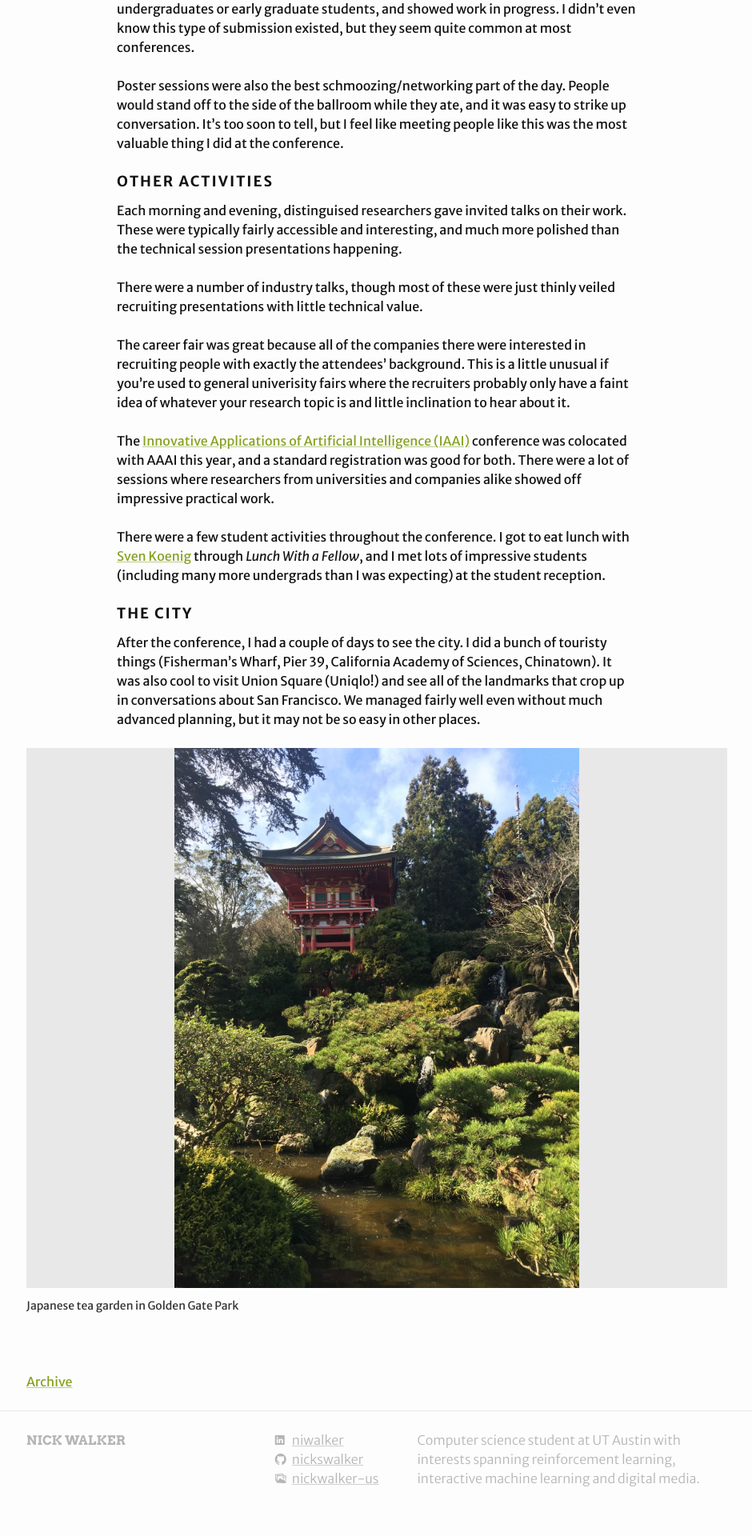
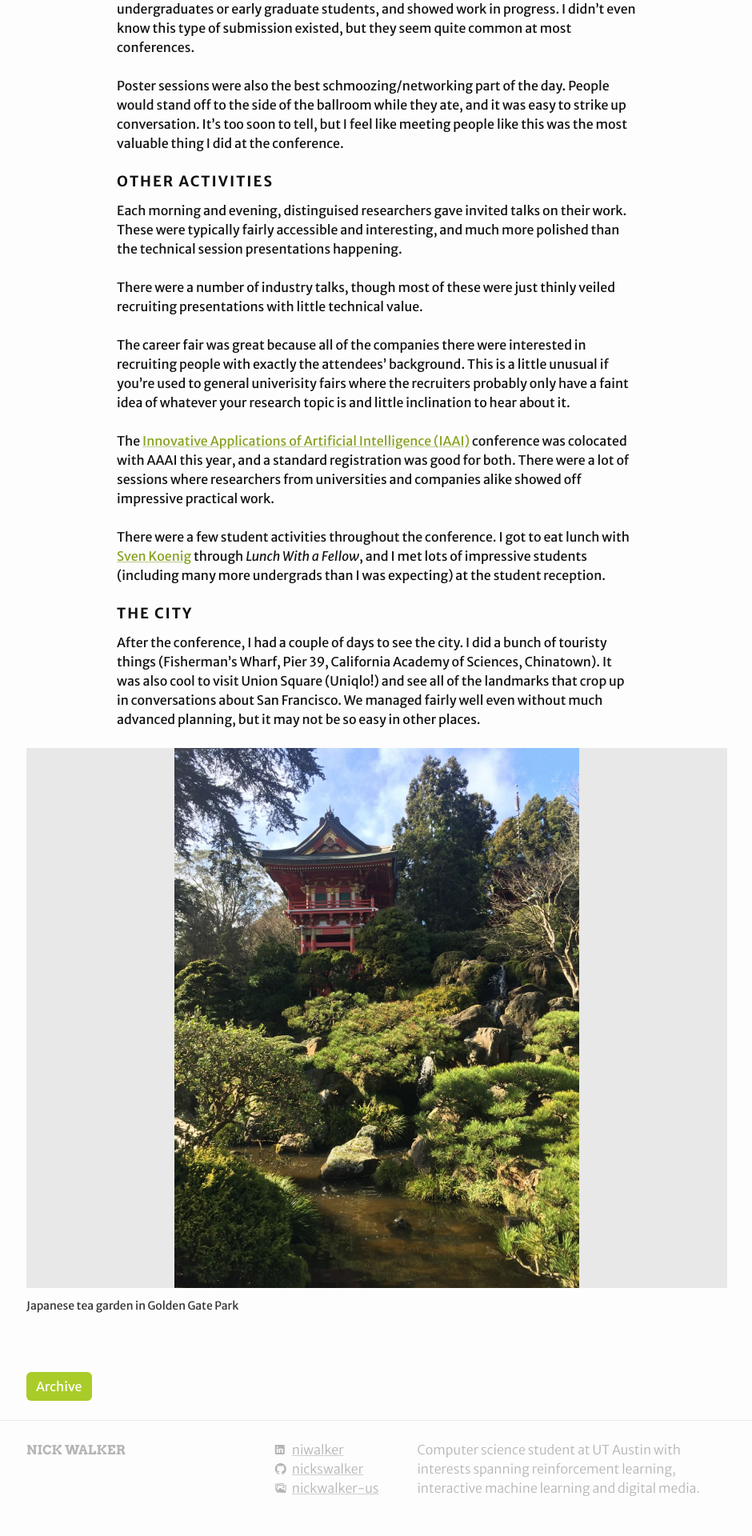
Before and after one commit to nickswalker/nickwalker.us, a Jekyll site: the page built from pages/blog.md, in a window 1280 px wide. Shown: the part 3360-5280 px from the top of the page at 80% size, without its empty margins (169-1109 px from the left). Built offline with Jekyll 4.4.1, drawn with Linux system fonts in a browser that asks for light colours.

Commit message:
Make project page links more prominent
Improve layout of header on mobile
Make archive link more prominent
FIx broken linked post header link

```diff
--- a/_layouts/blog.html
+++ b/_layouts/blog.html
@@ -37,4 +37,6 @@
 
 {% endfor %}
 </div>
-<a href="{% link pages/archive.md %}">Archive</a>
+<ul class="quick-links archive-link">
+    <li><a href="{% link pages/archive.md %}">Archive</a></li>
+</ul>
--- a/_layouts/post.html
+++ b/_layouts/post.html
@@ -5,7 +5,7 @@
 
   <header class="post-header">
     {% if page.type == "link" %}
-    <a href="{{ link }}"><h1 class="post-title" itemprop="name headline">{{ page.title | escape }}</h1></a>
+    <a href="{{ page.link }}"><h1 class="post-title" itemprop="name headline">{{ page.title | escape }}</h1></a>
     {% else %}
     <h1 class="post-title" itemprop="name headline">{{ page.title | escape }}</h1>
     {% endif %}
--- a/_sass/research-portfolio/_blog.scss
+++ b/_sass/research-portfolio/_blog.scss
@@ -150,3 +150,7 @@
     margin-bottom: $spacing-unit / 2;
   }
 }
+
+.archive-link li {
+  margin: 0 auto;
+}
--- a/_sass/research-portfolio/_layout.scss
+++ b/_sass/research-portfolio/_layout.scss
@@ -11,7 +11,10 @@
   .wrapper {
     display: flex;
     align-items: center;
-    flex-flow: row wrap;
+    flex-flow: column nowrap;
+    @include media-query($on-tablet) {
+      flex-flow: row wrap;
+    }
   }
 }
 
@@ -75,15 +78,6 @@
     }
   }
 
-  @include media-query($on-palm) {
-    right: $spacing-unit / 2;
-    text-align: right;
-
-    .navigation-links {
-      line-height: 24px;
-    }
-
-  }
 }
 
 
--- a/_sass/research-portfolio/_project.scss
+++ b/_sass/research-portfolio/_project.scss
@@ -2,6 +2,12 @@
   font-size: 1.5rem;
   font-weight: bold;
 }
+
+.project h1 {
+  margin-bottom: $spacing-unit / 2;
+}
+
+// Gallery
 
 .project-images {
   margin-bottom: 24px;
@@ -31,20 +37,6 @@
   overflow: hidden;
 }
 
-.quick-links {
-  margin: 0;
-  padding: 0;
-}
-
-.quick-links li {
-  display: inline-block;
-  margin-right: 6px;
-}
-
-.quick-links li i {
-  margin-right: 6px;
-}
-
 .thumbnails {
   display: flex;
   padding: 0;
@@ -70,3 +62,30 @@
   width: 100%;
   height: 100%;
 }
+
+// Quick Links
+
+.quick-links {
+  margin: 0;
+  padding: 0;
+}
+
+.quick-links li {
+  display: inline-block;
+  margin-right: 6px;
+  border-radius: $spacing-unit / 4;
+  background-color: $brand-color;
+  color: white;
+}
+
+.quick-links li a:any-link,
+.quick-links li a:hover {
+  color: inherit;
+  text-decoration: none;
+  display: block;
+  padding: $spacing-unit / 4 $spacing-unit / 2;
+}
+
+.quick-links li i {
+  margin-right: 6px;
+}
```
